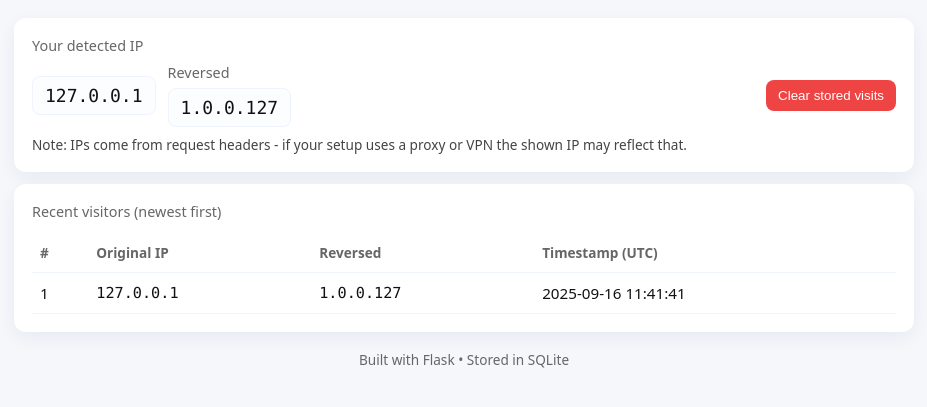
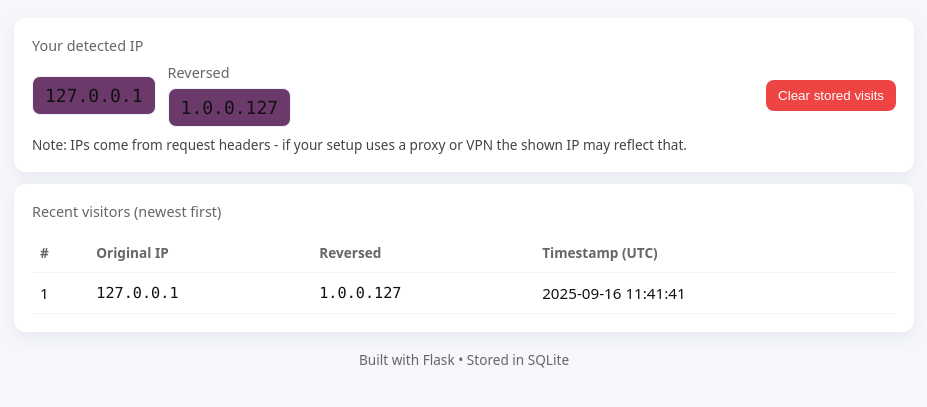
Before and after one commit to Inwerejosic/flask-ip-reverse, a Flask app: page / in a window 1280 px wide. Shown: the part 51-458 px from the top of the page, without its empty margins (176-1103 px from the left). Run offline with Flask 3, Linux system fonts and the light colour scheme; data comes from the database, SQL or seed files in the repository.

```diff
--- a/templates/index.html
+++ b/templates/index.html
@@ -12,7 +12,7 @@
     h1{font-size:1.25rem;margin:0}
     .card{background:var(--card);border-radius:12px;padding:18px;box-shadow:0 6px 18px rgba(20,30,80,0.06);margin-bottom:12px}
     .ipbox{display:flex;gap:12px;align-items:center;flex-wrap:wrap}
-    .big{font-family:var(--mono);font-size:1.125rem;padding:8px 12px;border-radius:8px;background:#fbfdff;border:1px solid #eef3ff}
+    .big{font-family:var(--mono);font-size:1.125rem;padding:8px 12px;border-radius:8px;background:#6b3a6b;border:1px solid #eef3ff}
     .muted{color:var(--muted);font-size:0.9rem}
     table{width:100%;border-collapse:collapse;margin-top:12px}
     th,td{padding:10px 8px;text-align:left;border-bottom:1px solid #f0f4fb;font-size:0.95rem}
```
